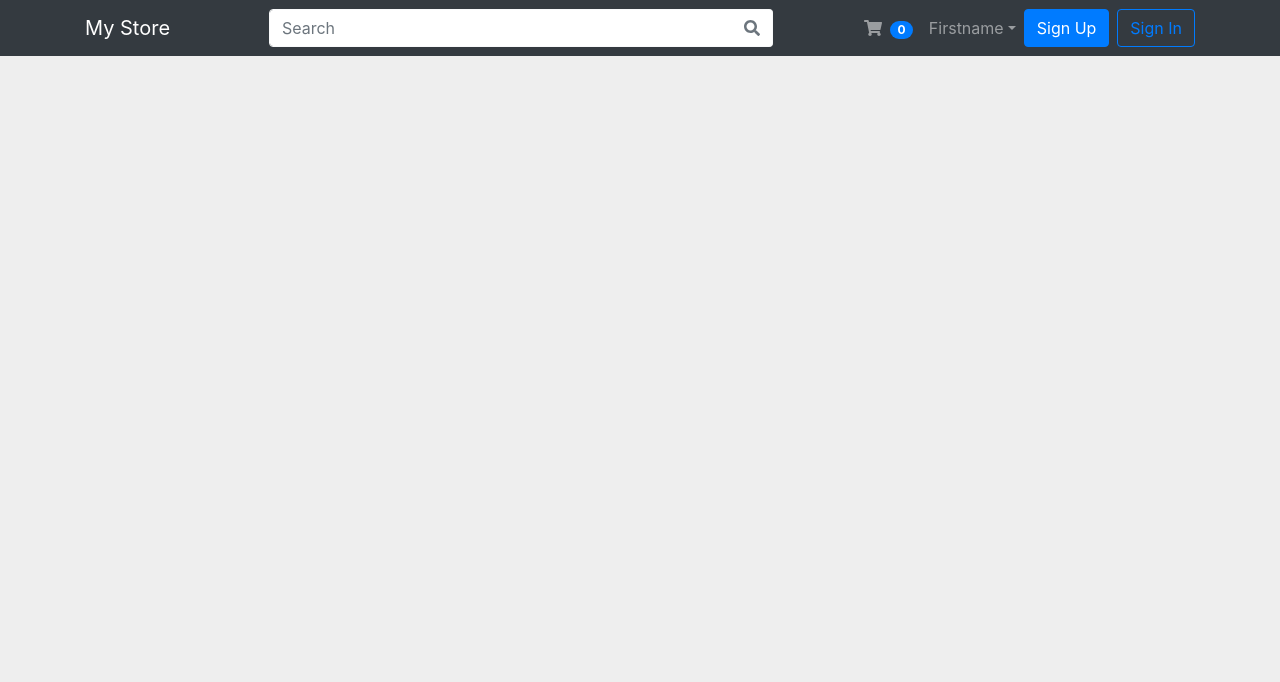
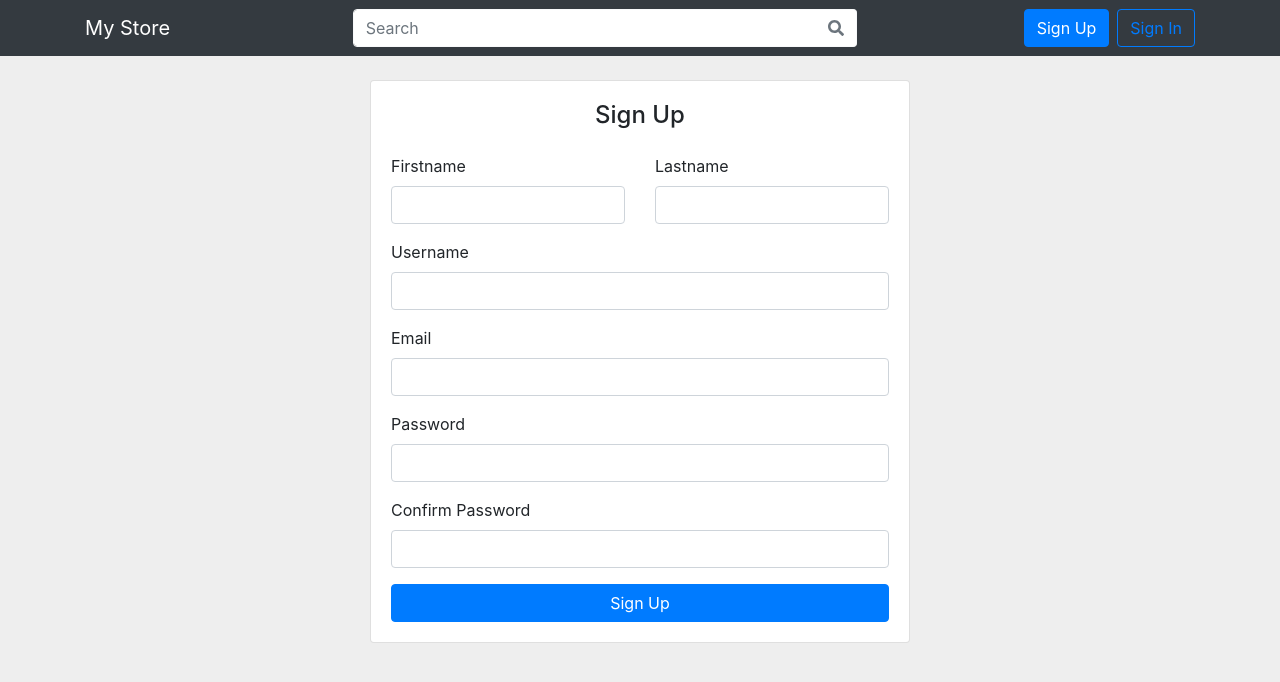
Before and after one commit to abdellatifLabr/mystore-react, a React (Create React App) app: page /signup in a window 1280 px wide. Shown: the top 682 px of the page. Built offline with nearby package versions, Linux system fonts and the light colour scheme.

Commit message:
User sign up

```diff
--- a/package.json
+++ b/package.json
@@ -12,6 +12,7 @@
     "@testing-library/user-event": "^7.2.1",
     "bootstrap": "^4.5.2",
     "graphql": "^15.3.0",
+    "jwt-decode": "^2.2.0",
     "react": "^16.13.1",
     "react-bootstrap": "^1.3.0",
     "react-dom": "^16.13.1",
--- a/src/App.jsx
+++ b/src/App.jsx
@@ -4,6 +4,7 @@ import { Container } from 'react-bootstrap';
 
 import Navigation from './components/Navigation';
 import HomePage from './pages/HomePage';
+import SignUpPage from './pages/SignUpPage';
 
 class App extends Component {
   render() {
@@ -13,6 +14,7 @@ class App extends Component {
         <Container className="my-4">
           <Switch>
             <Route path="/" component={HomePage} exact />
+            <Route path="/signup" component={SignUpPage} exact />
           </Switch>
         </Container>
       </BrowserRouter>
--- a/src/components/Navigation.jsx
+++ b/src/components/Navigation.jsx
@@ -1,4 +1,5 @@
 import React, { Component } from 'react';
+import { connect } from 'react-redux';
 import { Link } from 'react-router-dom';
 import {
   Navbar,
@@ -36,12 +37,14 @@ class Navigation extends Component {
                 </InputGroup.Append>
               </InputGroup>
             </Form>
-            <Nav>
+            {
+              this.props.user
+              ? <Nav>
                   <Nav.Link as="div">
                     <FontAwesomeIcon icon={faShoppingCart}></FontAwesomeIcon>
                     <Badge pill variant="primary" className="ml-2">0</Badge>
                   </Nav.Link>
-              <NavDropdown title="Firstname" id="basic-nav-dropdown">
+                  <NavDropdown title={this.props.user.firstName} id="basic-nav-dropdown">
                     <NavDropdown.Item href="#action/3.3">Profile</NavDropdown.Item>
                     <NavDropdown.Item href="#action/3.1">Dashboard</NavDropdown.Item>
                     <NavDropdown.Item as="div">Settings</NavDropdown.Item>
@@ -49,10 +52,13 @@ class Navigation extends Component {
                     <NavDropdown.Item>Sign Out</NavDropdown.Item>
                   </NavDropdown>
                 </Nav>
-            <Nav>
+              : <Nav>
+                  <Link to="/signup">
                     <Button variant="primary" className="mr-sm-2">Sign Up</Button>
+                  </Link>
                   <Button variant="outline-primary">Sign In</Button>
                 </Nav>
+            }
           </Navbar.Collapse>
         </Container>
       </Navbar>
@@ -60,4 +66,8 @@ class Navigation extends Component {
   }
 }
 
-export default Navigation;
+const mapStateToProps = state => ({
+  user: state.user
+});
+
+export default connect(mapStateToProps, {})(Navigation);
--- /dev/null
+++ b/src/components/SignUpForm.jsx
@@ -0,0 +1,194 @@
+import React, { Component } from 'react';
+import { withRouter } from 'react-router-dom';
+import { connect } from 'react-redux';
+import { Form, Row, Col, Button } from 'react-bootstrap';
+import { FontAwesomeIcon } from '@fortawesome/react-fontawesome';
+import { faCircleNotch } from '@fortawesome/free-solid-svg-icons';
+
+import userProvider from '../providers/user.provider';
+import { setUser } from '../store/actions/user.actions';
+
+class SignUpForm extends Component {
+  state = {
+    loading: false,
+    errors: {},
+    signUpFormData: {
+      firstName: '',
+      lastName: '',
+      username: '',
+      email: '',
+      password1: '',
+      password2: ''
+    }
+  };
+
+  constructor(props) {
+    super(props);
+
+    this.handleChange = this.handleChange.bind(this);
+    this.onSignUpFormSubmit = this.onSignUpFormSubmit.bind(this);
+  }
+
+  onSignUpFormSubmit(e) {
+    e.preventDefault();
+
+    this.setState({
+      errors: {},
+      loading: true
+    });
+
+    let user = this.state.signUpFormData;
+    this.signUp(user)
+      .then(() => this.props.history.push('/'));
+  }
+
+  async signUp(user) {
+    let { success, errors } = await userProvider.signUp(user);
+
+    this.setState({ loading: false });
+
+    if (errors) this.setState({ errors });
+
+    if (success) {
+      let user = await userProvider.me();
+      this.props.setUser(user);
+    }
+  }
+
+  handleChange(e) {
+    let field = e.target.name;
+    let value = e.target.value;
+    this.setState({
+      signUpFormData: {
+        ...this.state.signUpFormData,
+        [field]: value
+      }
+    });
+  }
+
+  getErrorFeedbackDOM(fieldName) {
+    if (this.state.errors[fieldName]) {
+      return (
+        <ul className="text-danger">
+          {
+            this.state.errors[fieldName].map(error => (
+              <li key={error.code}>{ error.message }</li>
+            ))
+          }
+        </ul>
+      )
+    }
+    return;
+  }
+
+  render() {
+    return (
+      <Form onSubmit={this.onSignUpFormSubmit}>
+        <Row>
+          <Col>
+            <Form.Group>
+              <Form.Label htmlFor="firstName">Firstname</Form.Label>
+              <Form.Control
+                type="text"
+                name="firstName"
+                id="firstName"
+                required
+                onChange={this.handleChange}
+                isInvalid={this.state.errors['firstName']}
+              />
+              <Form.Control.Feedback type="invalid">
+                { this.getErrorFeedbackDOM('firstName') }
+              </Form.Control.Feedback>
+            </Form.Group>
+          </Col>
+          <Col>
+            <Form.Group>
+              <Form.Label htmlFor="lastName">Lastname</Form.Label>
+              <Form.Control
+                type="text"
+                name="lastName"
+                id="lastName"
+                required
+                onChange={this.handleChange}
+                isInvalid={this.state.errors['lastName']}
+              />
+              <Form.Control.Feedback type="invalid">
+                { this.getErrorFeedbackDOM('lastName') }
+              </Form.Control.Feedback>
+            </Form.Group>
+          </Col>
+        </Row>
+        <Form.Group>
+          <Form.Label htmlFor="username">Username</Form.Label>
+          <Form.Control
+            type="text"
+            name="username"
+            id="username"
+            required
+            onChange={this.handleChange}
+            isInvalid={this.state.errors['username']}
+          />
+          <Form.Control.Feedback type="invalid">
+            { this.getErrorFeedbackDOM('username') }
+          </Form.Control.Feedback>
+        </Form.Group>
+        <Form.Group>
+          <Form.Label htmlFor="email">Email</Form.Label>
+          <Form.Control
+            type="text"
+            name="email"
+            id="email"
+            required
+            onChange={this.handleChange}
+            isInvalid={this.state.errors['email']}
+          />
+          <Form.Control.Feedback type="invalid">
+            { this.getErrorFeedbackDOM('email') }
+          </Form.Control.Feedback>
+        </Form.Group>
+        <Form.Group>
+          <Form.Label htmlFor="password1">Password</Form.Label>
+          <Form.Control
+            type="password"
+            name="password1"
+            id="password1"
+            required
+            onChange={this.handleChange}
+            isInvalid={this.state.errors['password1']}
+          />
+          <Form.Control.Feedback type="invalid">
+            { this.getErrorFeedbackDOM('password1') }
+          </Form.Control.Feedback>
+        </Form.Group>
+        <Form.Group>
+          <Form.Label htmlFor="password2">Confirm Password</Form.Label>
+          <Form.Control
+            type="password"
+            name="password2"
+            id="password2"
+            required
+            onChange={this.handleChange}
+            isInvalid={this.state.errors['password2']}
+          />
+          <Form.Control.Feedback type="invalid">
+            { this.getErrorFeedbackDOM('password2') }
+          </Form.Control.Feedback>
+        </Form.Group>
+        { this.getErrorFeedbackDOM('nonFieldErrors') }
+        <Button type="submit" block>
+          {
+            this.state.loading
+            ? <FontAwesomeIcon icon={faCircleNotch} spin></FontAwesomeIcon>
+            : 'Sign Up'
+          }
+        </Button>
+      </Form>
+    );
+  }
+}
+
+const mapStateToProps = state => ({
+  user: state.user
+});
+
+export default connect(mapStateToProps, { setUser })(withRouter(SignUpForm));
--- /dev/null
+++ b/src/graphql/mutations/user.mutations.js
@@ -0,0 +1,36 @@
+import { gql } from '@apollo/client';
+
+export const SIGN_UP = gql`
+  mutation SignUp(
+    $firstName: String!,
+    $lastName: String!,
+    $email: String!,
+    $username: String!,
+    $password1: String!,
+    $password2: String!
+  ) {
+    register(
+      firstName: $firstName,
+      lastName: $lastName,
+      email: $email,
+      username: $username,
+      password1: $password1,
+      password2: $password2
+    ) {
+      success
+      errors
+      token
+      refreshToken
+    }
+  }
+`;
+
+export const REFRESH_TOKEN = gql`
+  mutation RefreshToken($refresh: String!) {
+    refreshToken(refreshToken: $refresh) {
+      token
+      success
+      errors
+    }
+  }
+`;
--- /dev/null
+++ b/src/graphql/queries/user.queries.js
@@ -0,0 +1,15 @@
+import { gql } from '@apollo/client';
+
+export const ME = gql`
+  query {
+    me {
+      id
+      pk
+      firstName
+      lastName
+      username
+      email
+      verified
+    }
+  }
+`;
--- /dev/null
+++ b/src/pages/SignUpPage.jsx
@@ -0,0 +1,23 @@
+import React, { Component } from 'react';
+import { Row, Col, Card } from 'react-bootstrap';
+
+import SignUpForm from '../components/SignUpForm';
+
+class SignUpPage extends Component {
+  render() {
+    return (
+      <Row>
+        <Col md={{ span: 6, offset: 3 }}>
+          <Card>
+            <Card.Body>
+              <h4 className="text-center mb-4">Sign Up</h4>
+              <SignUpForm />
+            </Card.Body>
+          </Card>
+        </Col>
+      </Row>
+    );
+  }
+}
+
+export default SignUpPage;
--- /dev/null
+++ b/src/providers/user.provider.js
@@ -0,0 +1,47 @@
+import * as jwt_decode from 'jwt-decode';
+
+import apollo from '../graphql';
+import * as mutations from '../graphql/mutations/user.mutations';
+import * as queries from '../graphql/queries/user.queries';
+
+class UserProvider {
+  async signUp(user) {
+    let res = await apollo.mutate({
+      mutation: mutations.SIGN_UP,
+      variables: { ...user }
+    });
+    let data = res.data.register;
+
+    if (data.success) {
+      localStorage.setItem('access', data.token);
+      localStorage.setItem('refresh', data.refreshToken);
+    }
+
+    return data;
+  }
+
+  async me() {
+    let res = await apollo.query({
+      query: queries.ME
+    });
+    return res.data.me;
+  }
+
+  isTokenExpired(token) {
+    let decoded = jwt_decode(token);
+    let currentTime = new Date().getTime() / 1000;
+    return currentTime > decoded.exp;
+  }
+
+  async refreshToken() {
+    let refresh = localStorage.getItem('refresh');
+    let res = await apollo.mutate({
+      mutation: mutations.REFRESH_TOKEN,
+      variables: { refresh }
+    });
+    return res.data.refreshToken;
+  }
+
+}
+
+export default new UserProvider();
```
Also changed, not shown: 1 other file (tests, documents, lock files or other folders). Lines whose indentation alone changed are shown as unchanged.
